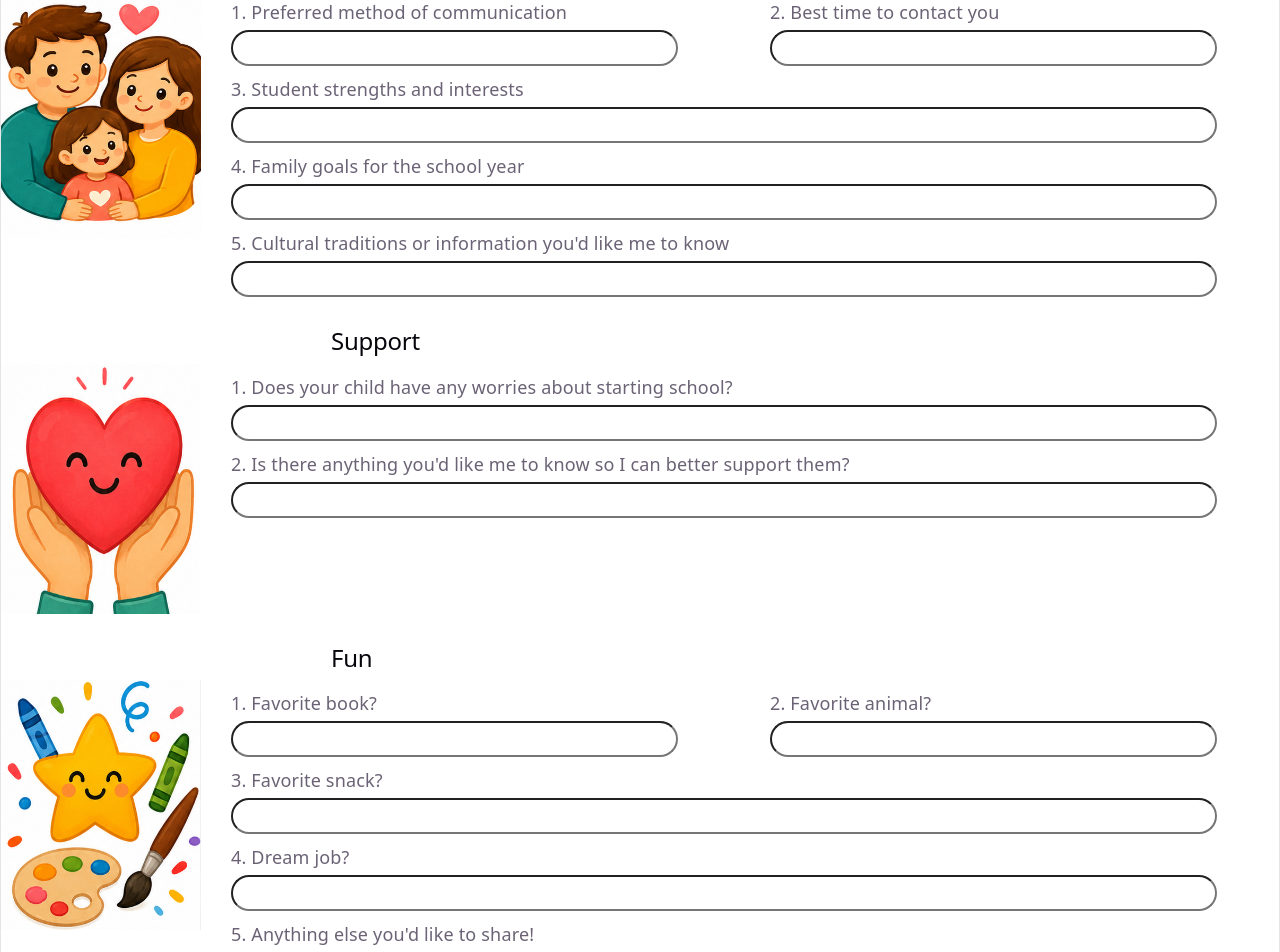
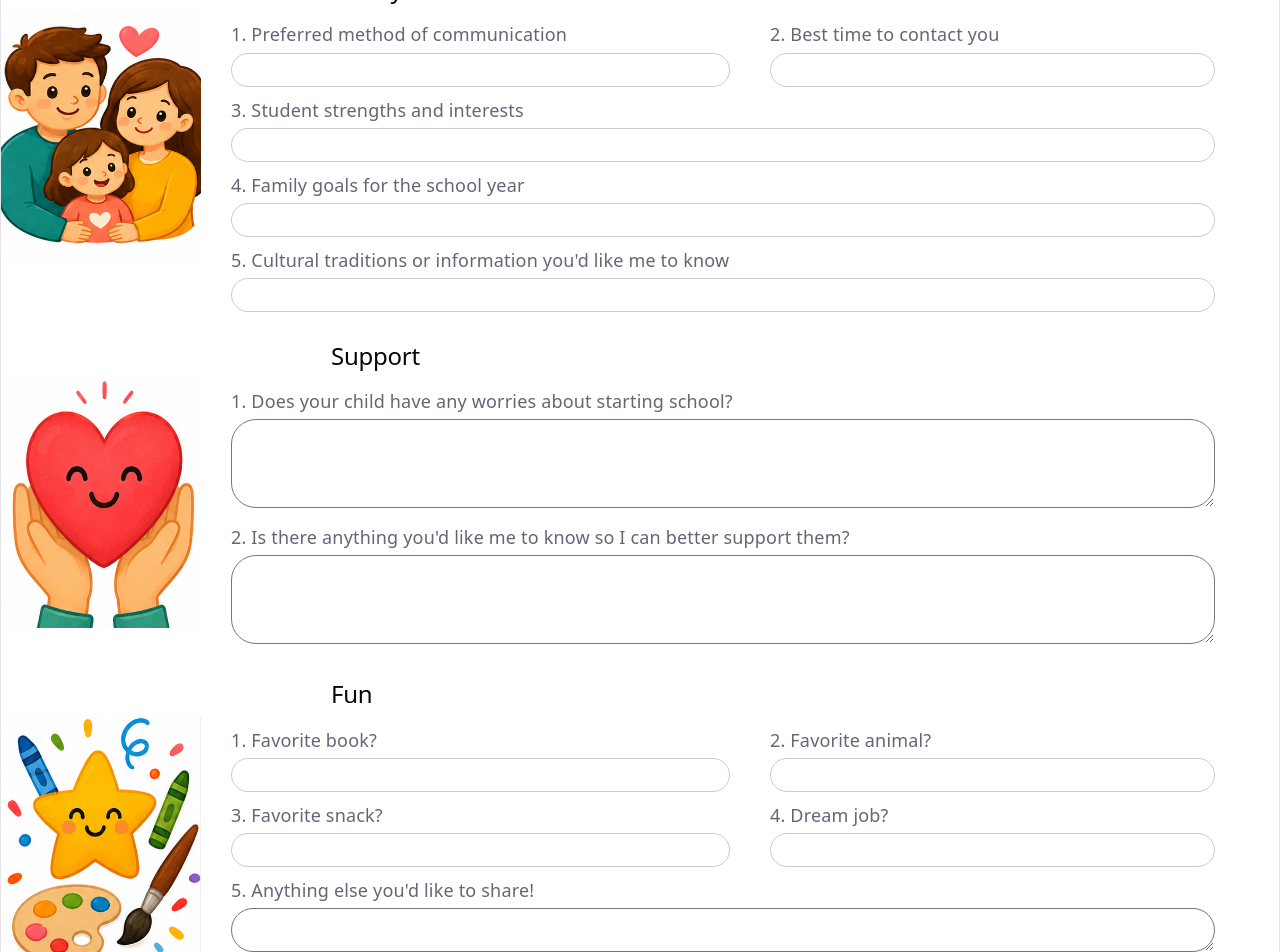
Before and after one commit to gcm1991/class-survey, a React (Vite) app: page / in a window 1280 px wide. Shown: the part 800-1752 px from the top of the page. Built offline with nearby package versions, Linux system fonts and the light colour scheme.

Commit message:
commit 6

```diff
--- a/src/App.css
+++ b/src/App.css
@@ -16,3 +16,28 @@ body {
 .questions {
   text-align: left;
 }
+
+
+.survey-input {
+  width: 80%;
+  margin-left: 30px;
+  height: 30px;
+
+  font-size: 20px;
+  padding-left: 10px;
+
+  background-color: white;
+  border: 1px solid #ccc;
+  border-radius: 25px;
+
+  outline: none;
+  box-shadow: none;
+  appearance: none;
+
+  transition: border-color 0.2s ease, box-shadow 0.2s ease;
+}
+
+.survey-input:focus {
+  border-color: #4a90e2;
+  box-shadow: 0 0 6px rgba(74, 144, 226, 0.35);
+}
--- a/src/App.jsx
+++ b/src/App.jsx
@@ -67,9 +67,13 @@ function AboutSection({ title, image }) {
                   height: "30px",
                   fontSize: "20px",
                   paddingLeft: "10px",
+                  backgroundColor: "white",
+                  border: "1px solid #ccc",
+                  outline: "none",
                   boxShadow: "none",
+                  appearance: "none",
                 }}
-                text
+                type="text"
               ></input>
             </>
           ))}
@@ -111,18 +115,19 @@ function LearningSection({ title, image }) {
               >
                 {question}
               </p>
-              <input
+              <textarea
                 style={{
                   width: "90%",
                   marginLeft: question_margin_left,
                   borderRadius: "25px",
-                  height: "30px",
+                  height: "75px",
                   fontSize: "20px",
+                  paddingTop: "10px",
                   paddingLeft: "10px",
                   boxShadow: "none",
                 }}
-                text
-              ></input>
+                type="text"
+              ></textarea>
             </>
           ))}
         </div>
@@ -168,15 +173,19 @@ function FamilySection({ title, image }) {
               </p>
               <input
                 style={{
-                  width: "80%",
+                  width: "90%",
                   marginLeft: question_margin_left,
                   borderRadius: "25px",
                   height: "30px",
                   fontSize: "20px",
                   paddingLeft: "10px",
+                  backgroundColor: "white",
+                  border: "1px solid #ccc",
+                  outline: "none",
                   boxShadow: "none",
+                  appearance: "none",
                 }}
-                text
+                type="text"
               ></input>
             </div>
             <div style={{ flex: 1 }}>
@@ -198,9 +207,13 @@ function FamilySection({ title, image }) {
                   height: "30px",
                   fontSize: "20px",
                   paddingLeft: "10px",
+                  backgroundColor: "white",
+                  border: "1px solid #ccc",
+                  outline: "none",
                   boxShadow: "none",
+                  appearance: "none",
                 }}
-                text
+                type="text"
               ></input>
             </div>
           </div>
@@ -225,9 +238,13 @@ function FamilySection({ title, image }) {
                   height: "30px",
                   fontSize: "20px",
                   paddingLeft: "10px",
+                  backgroundColor: "white",
+                  border: "1px solid #ccc",
+                  outline: "none",
                   boxShadow: "none",
+                  appearance: "none",
                 }}
-                text
+                type="text"
               ></input>
             </>
           ))}
@@ -269,18 +286,19 @@ function SupportSection({ title, image }) {
               >
                 {question}
               </p>
-              <input
+              <textarea
                 style={{
                   width: "90%",
                   marginLeft: question_margin_left,
                   borderRadius: "25px",
-                  height: "30px",
+                  height: "75px",
                   fontSize: "20px",
+                  paddingTop: "10px",
                   paddingLeft: "10px",
                   boxShadow: "none",
                 }}
-                text
-              ></input>
+                type="text"
+              ></textarea>
             </>
           ))}
         </div>
@@ -326,15 +344,19 @@ function FunSection({ title, image }) {
               </p>
               <input
                 style={{
-                  width: "80%",
+                  width: "90%",
                   marginLeft: question_margin_left,
                   borderRadius: "25px",
                   height: "30px",
                   fontSize: "20px",
                   paddingLeft: "10px",
+                  backgroundColor: "white",
+                  border: "1px solid #ccc",
+                  outline: "none",
                   boxShadow: "none",
+                  appearance: "none",
                 }}
-                text
+                type="text"
               ></input>
             </div>
             <div style={{ flex: 1 }}>
@@ -356,13 +378,83 @@ function FunSection({ title, image }) {
                   height: "30px",
                   fontSize: "20px",
                   paddingLeft: "10px",
+                  backgroundColor: "white",
+                  border: "1px solid #ccc",
+                  outline: "none",
+                  backgroundColor: "white",
+                  border: "1px solid #ccc",
+                  outline: "none",
                   boxShadow: "none",
+                  appearance: "none",
+                  appearance: "none",
                 }}
-                text
+                type="text"
               ></input>
             </div>
           </div>
-          {fun_questions.slice(2).map((question) => (
+          <div style={{ display: "flex", width: "100%" }}>
+            <div style={{ flex: 1 }}>
+              {" "}
+              <p
+                style={{
+                  marginTop: question_margin_top,
+                  marginBottom: question_margin_bottom,
+                  marginLeft: question_margin_left,
+                }}
+              >
+                {fun_questions[2]}
+              </p>
+              <input
+                style={{
+                  width: "90%",
+                  marginLeft: question_margin_left,
+                  borderRadius: "25px",
+                  height: "30px",
+                  fontSize: "20px",
+                  paddingLeft: "10px",
+                  backgroundColor: "white",
+                  border: "1px solid #ccc",
+                  outline: "none",
+                  backgroundColor: "white",
+                  border: "1px solid #ccc",
+                  outline: "none",
+                  boxShadow: "none",
+                  appearance: "none",
+                  appearance: "none",
+                }}
+                type="text"
+              ></input>
+            </div>
+            <div style={{ flex: 1 }}>
+              {" "}
+              <p
+                style={{
+                  marginTop: question_margin_top,
+                  marginBottom: question_margin_bottom,
+                  marginLeft: question_margin_left,
+                }}
+              >
+                {fun_questions[3]}
+              </p>
+              <input
+                style={{
+                  width: "80%",
+                  marginLeft: question_margin_left,
+                  borderRadius: "25px",
+                  height: "30px",
+                  fontSize: "20px",
+                  paddingLeft: "10px",
+                  backgroundColor: "white",
+                  border: "1px solid #ccc",
+                  outline: "none",
+                  boxShadow: "none",
+                  appearance: "none",
+                }}
+                type="text"
+              ></input>
+            </div>
+          </div>
+          {fun_questions.slice(4).map((question) => (
             <>
               {" "}
               <p
@@ -374,18 +466,19 @@ function FunSection({ title, image }) {
               >
                 {question}
               </p>
-              <input
+              <textarea
                 style={{
                   width: "90%",
                   marginLeft: question_margin_left,
                   borderRadius: "25px",
                   height: "30px",
                   fontSize: "20px",
+                  paddingTop: "10px",
                   paddingLeft: "10px",
                   boxShadow: "none",
                 }}
-                text
-              ></input>
+                type="text"
+              ></textarea>
             </>
           ))}
         </div>
```
